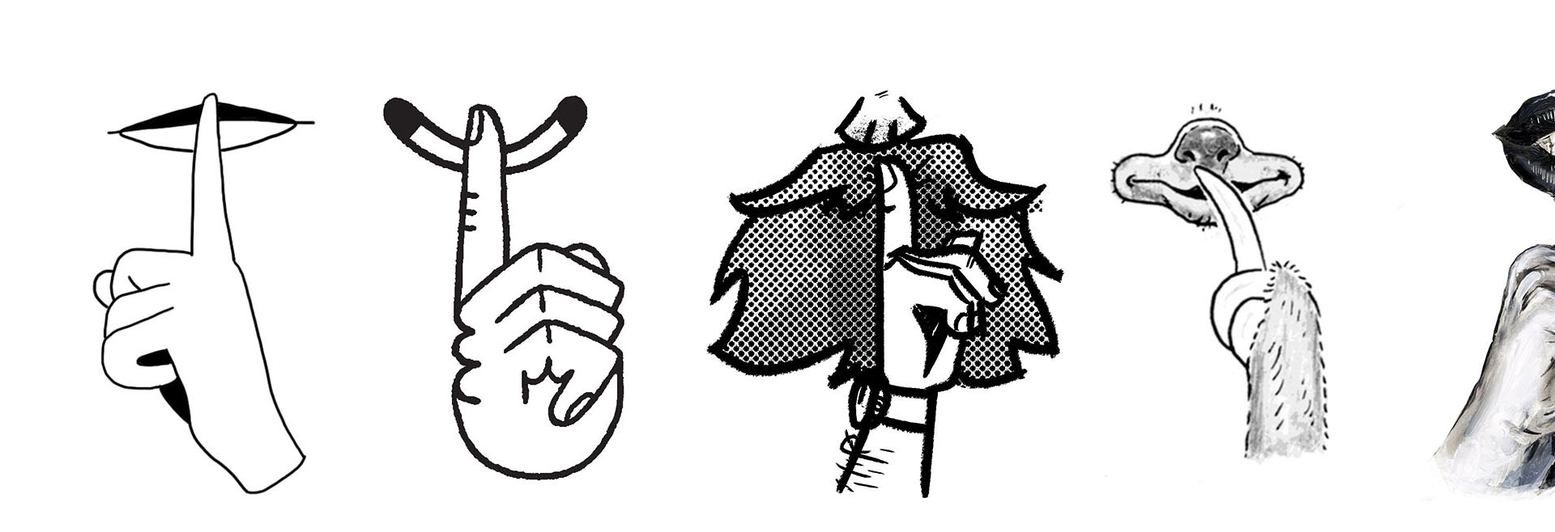
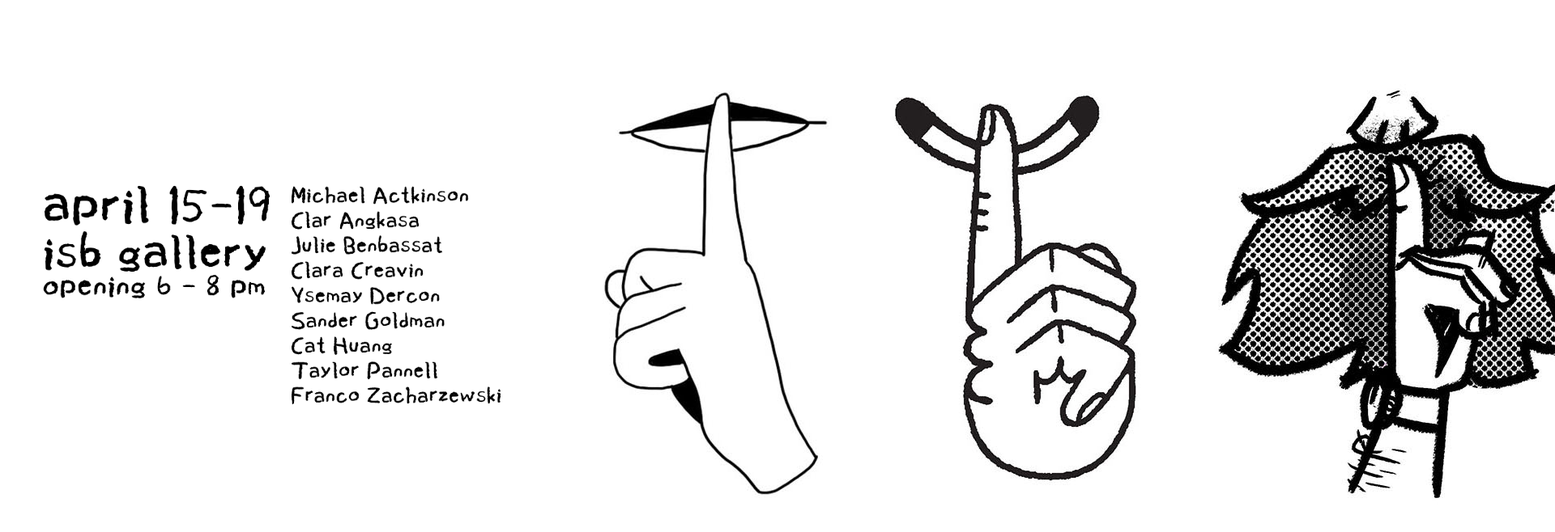
Before and after one commit to taylormari/secretshow, a plain HTML site: page index.html in a window 1280 px wide. Shown: the top 658 px of the page at 81% size, 1920 px wide, since content can reach past the window. Drawn offline with Linux system fonts and the light colour scheme.

Commit message:
textupdate

```diff
--- a/index.html
+++ b/index.html
@@ -9,7 +9,21 @@
 <body>
 <div class="container">
 
-<img src="images/banner.jpg">
+<img src="images/text.png" id="info">
+
+<img src="images/banner.jpg" usemap="#image-map">
+
+<map name="image-map">
+    <area target="" alt="buttercrime" title="buttercrime" href="" coords="141,140,370,591" shape="rect">
+    <area target="" alt="fettucine" title="fettucine" href="" coords="490,147,736,570" shape="rect">
+    <area target="" alt="humanfur" title="humanfur" href="" coords="917,144,1303,594" shape="rect">
+    <area target="" alt="supersloth" title="supersloth" href="" coords="1402,145,1662,527" shape="rect">
+    <area target="" alt="birdpuncher" title="birdpuncher" href="" coords="1793,88,2109,566" shape="rect">
+    <area target="" alt="bigwhite" title="bigwhite" href="" coords="2194,114,2488,568" shape="rect">
+    <area target="" alt="llamamama" title="llamamama" href="" coords="2590,69,2881,579" shape="rect">
+    <area target="" alt="tusk" title="tusk" href="" coords="2997,113,3370,532" shape="rect">
+    <area target="" alt="bombevoyage" title="bombevoyage" href="" coords="3445,82,3780,617" shape="rect">
+</map>
 
 </div>
 </body>
--- a/secretshow.css
+++ b/secretshow.css
@@ -1,5 +1,18 @@
-img {
+.container {
 
-	height: 100%
-	width: auto;
+	display: flex;
+	flex-direction: row;
+	flex-wrap: nowrap;
+	align-items: center;
 }
+
+
+
+#info {
+	width: 50%;
+	height:auto;
+}
+
+::-webkit-scrollbar {
+    -webkit-appearance: none;
+}
```
Also changed, not shown: images/text.png (added).
